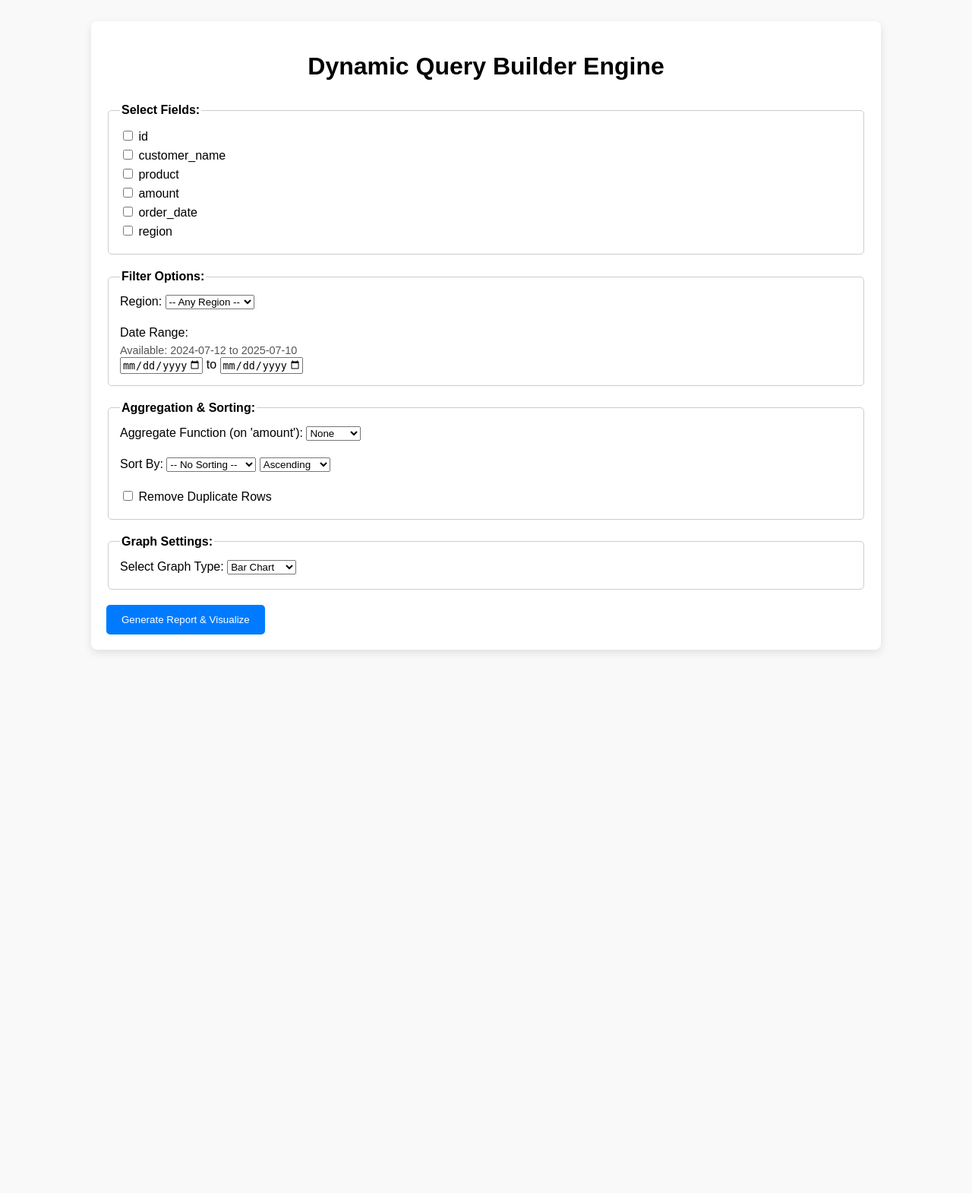
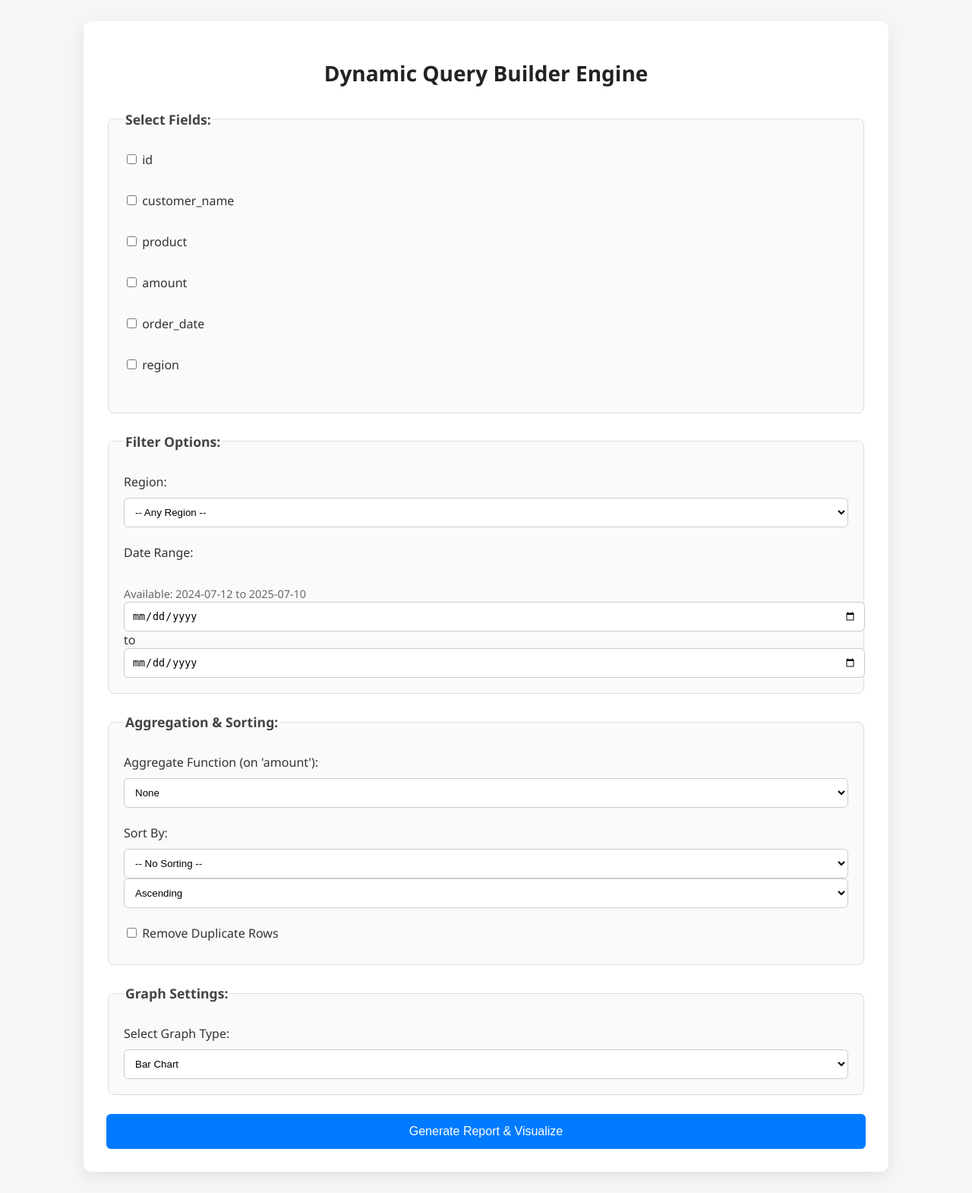
Before and after one commit to Praveenchoudari01/dqbe, a Flask app: page / in a window 1280 px wide. Shown: the whole page at 76% size. Before the commit the page ends 859 px from the top, so only its background shows below. Run offline with Flask 3, Linux system fonts and the light colour scheme; data comes from the database, SQL or seed files in the repository.

Commit message:
UI enhancement done

```diff
--- a/static/css/style.css
+++ b/static/css/style.css
@@ -1,21 +1,29 @@
 body {
-    font-family: Arial, sans-serif;
-    background-color: #f9f9f9;
+    font-family: 'Segoe UI', Tahoma, Geneva, Verdana, sans-serif;
+    background-color: #f4f6f8;
     padding: 20px;
+    color: #333;
 }
 
 .container {
     max-width: 1000px;
     margin: 0 auto;
-    background: white;
-    padding: 20px;
-    border-radius: 8px;
-    box-shadow: 0 4px 12px rgba(0, 0, 0, 0.1);
+    background: #ffffff;
+    padding: 30px;
+    border-radius: 10px;
+    box-shadow: 0 6px 20px rgba(0, 0, 0, 0.08);
+    transition: box-shadow 0.3s ease;
+}
+
+.container:hover {
+    box-shadow: 0 10px 25px rgba(0, 0, 0, 0.12);
 }
 
 h1 {
     text-align: center;
     margin-bottom: 30px;
+    font-size: 28px;
+    color: #222;
 }
 
 .fields-section ul {
@@ -24,56 +32,90 @@ h1 {
 }
 
 .query-form fieldset {
-    margin-bottom: 20px;
-    border: 1px solid #ccc;
-    padding: 15px;
-    border-radius: 5px;
+    margin-bottom: 25px;
+    border: 1px solid #ddd;
+    padding: 20px;
+    border-radius: 8px;
+    background-color: #fafafa;
 }
 
 .query-form legend {
-    font-weight: bold;
+    font-weight: 600;
+    font-size: 1.1em;
+    margin-bottom: 10px;
+    color: #444;
 }
 
 .query-form label {
-    display: inline-block;
-    margin-bottom: 5px;
+    display: block;
+    margin-bottom: 10px;
+    cursor: pointer;
+}
+
+.query-form select,
+.query-form input[type="date"],
+.query-form input[type="text"] {
+    width: 100%;
+    padding: 10px;
+    border: 1px solid #ccc;
+    border-radius: 6px;
+    background-color: #fff;
+    transition: border-color 0.2s ease;
+}
+
+.query-form select:focus,
+.query-form input[type="date"]:focus {
+    border-color: #007bff;
+    outline: none;
 }
 
 .query-form .submit-btn {
     background-color: #007bff;
     color: white;
-    padding: 12px 20px;
+    padding: 14px 24px;
     border: none;
-    border-radius: 5px;
+    border-radius: 6px;
     cursor: pointer;
+    width: 100%;
+    font-size: 16px;
+    font-weight: 500;
+    transition: background-color 0.3s ease, box-shadow 0.3s ease;
 }
 
 .query-form .submit-btn:hover {
     background-color: #0056b3;
+    box-shadow: 0 4px 12px rgba(0, 91, 187, 0.3);
 }
 
 .results-section table {
     width: 100%;
     border-collapse: collapse;
-    margin-top: 15px;
+    margin-top: 20px;
 }
 
 .results-section th,
 .results-section td {
-    border: 1px solid #ccc;
-    padding: 8px 10px;
+    border: 1px solid #ddd;
+    padding: 12px 14px;
     text-align: center;
+    font-size: 0.95em;
 }
 
 .results-section th {
-    background-color: #f2f2f2;
+    background-color: #e9ecef;
+    color: #333;
+    font-weight: 600;
+}
+
+.results-section tr:nth-child(even) {
+    background-color: #f9fafb;
 }
 
 .chart-section {
-    margin-top: 30px;
+    margin-top: 40px;
 }
 
 .date-range {
     font-size: 0.9em;
-    color: #555;
+    color: #666;
 }
```
